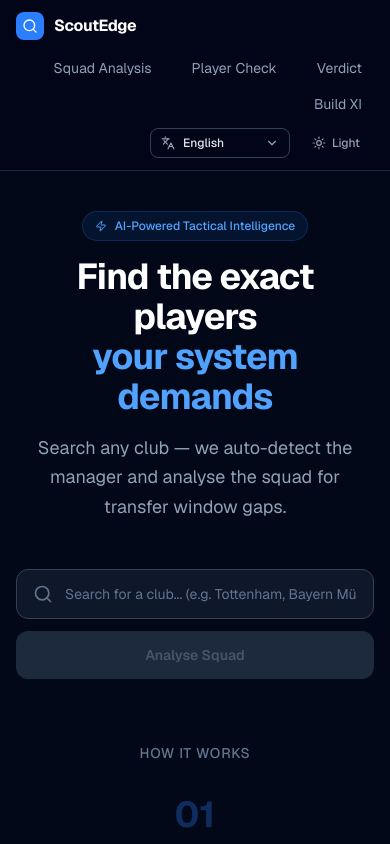
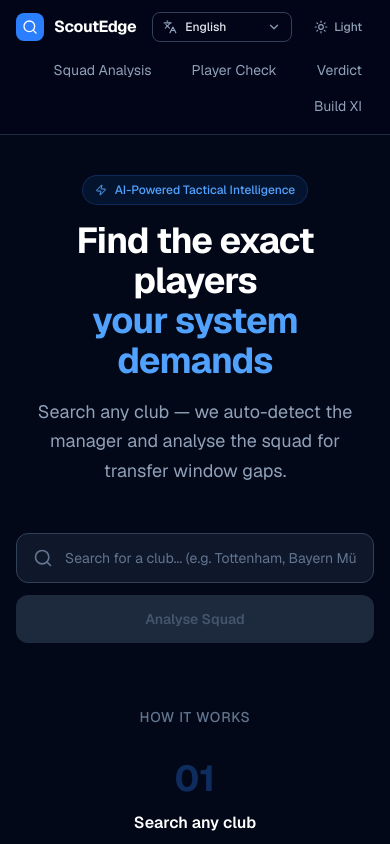
Before and after one commit to suheum-heo/scout-edge, a Next.js app: page / in a window 390 px wide. Shown: the top 844 px of the page. Built offline with nearby package versions, Linux system fonts and the light colour scheme.

Commit message:
Rework desktop header toolbar layout

```diff
--- a/src/components/AppShell.tsx
+++ b/src/components/AppShell.tsx
@@ -8,22 +8,22 @@
 export default function AppShell({ children }: { children: React.ReactNode }) {
   const { t } = useLanguage()
   const navLinkClassName =
-    'whitespace-nowrap text-slate-600 dark:text-slate-400 hover:text-slate-900 dark:hover:text-white text-sm px-3 py-1.5 rounded-lg hover:bg-[#EEF2F7] dark:hover:bg-slate-800 transition-colors lg:px-0'
+    'whitespace-nowrap rounded-lg px-3 py-1.5 text-sm text-slate-600 transition-colors hover:bg-[#EEF2F7] hover:text-slate-900 dark:text-slate-400 dark:hover:bg-slate-800 dark:hover:text-white lg:px-0'
 
   return (
     <>
       <nav className="border-b border-slate-200 dark:border-slate-800 bg-slate-100/80 dark:bg-slate-950/80 backdrop-blur-sm sticky top-0 z-50">
-        <div className="max-w-[1400px] mx-auto px-4 sm:px-6 min-h-14 py-3 lg:h-20 lg:py-0">
-          <div className="flex flex-wrap items-center justify-between gap-x-6 gap-y-3 lg:h-full lg:flex-nowrap lg:gap-y-0">
+        <div className="mx-auto max-w-[1400px] px-4 py-3 sm:px-6 lg:py-0">
+          <div className="flex items-center justify-between gap-4 lg:h-[72px]">
             <Link href="/" className="flex shrink-0 items-center gap-2.5 hover:opacity-80 transition-opacity">
-              <div className="w-7 h-7 bg-blue-500 rounded-lg flex items-center justify-center">
-                <Search className="w-4 h-4 text-white" />
+              <div className="flex h-7 w-7 items-center justify-center rounded-lg bg-blue-500">
+                <Search className="h-4 w-4 text-white" />
               </div>
               <span className="font-bold text-slate-900 dark:text-white tracking-tight">ScoutEdge</span>
             </Link>
 
-            <div className="flex w-full flex-wrap items-center justify-end gap-x-4 gap-y-2 sm:gap-x-6 lg:w-auto lg:flex-nowrap lg:items-center lg:gap-x-8">
-              <div className="flex flex-wrap items-center justify-end gap-x-4 gap-y-1 sm:gap-x-6 lg:flex-nowrap lg:gap-x-8">
+            <div className="hidden flex-1 items-center justify-end gap-8 lg:flex">
+              <div className="ml-auto flex items-center gap-8">
                 <Link href="/" className={navLinkClassName}>
                   {t('nav.squadAnalysis')}
                 </Link>
@@ -43,6 +43,28 @@
                 <ThemeToggle />
               </div>
             </div>
+
+            <div className="flex items-center gap-2 lg:hidden">
+              <LanguageSelector />
+              <ThemeToggle />
+            </div>
+          </div>
+
+          <div className="mt-3 flex flex-wrap items-center justify-end gap-x-4 gap-y-2 sm:gap-x-6 lg:hidden">
+            <div className="flex w-full flex-wrap items-center justify-end gap-x-4 gap-y-1 sm:gap-x-6">
+              <Link href="/" className={navLinkClassName}>
+                {t('nav.squadAnalysis')}
+              </Link>
+              <Link href="/player-check" className={navLinkClassName}>
+                {t('nav.playerCheck')}
+              </Link>
+              <Link href="/verdict" className={navLinkClassName}>
+                {t('nav.verdict')}
+              </Link>
+              <Link href="/build" className={navLinkClassName}>
+                {t('nav.buildXi')}
+              </Link>
+            </div>
           </div>
         </div>
       </nav>
```
